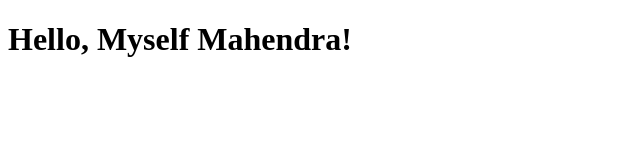
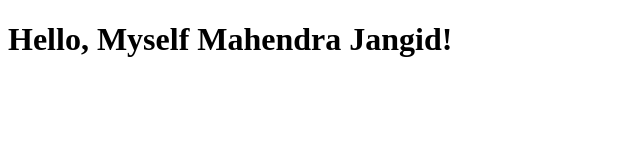
Before and after one commit to mahendra-off/gh-deployment-workflow, a plain HTML site: page index.html in a window 1280 px wide. Shown: the whole page, without its empty margins (0-640 px from the left). Drawn offline with Linux system fonts and the light colour scheme.

Commit message:
Update index.html to trigger workflow

```diff
--- a/index.html
+++ b/index.html
@@ -6,6 +6,6 @@
     <title>GitHub Pages Deployment</title>
 </head>
 <body>
-    <h1>Hello, Myself Mahendra!</h1>
+    <h1>Hello, Myself Mahendra  Jangid!</h1>
 </body>
 </html>
```
